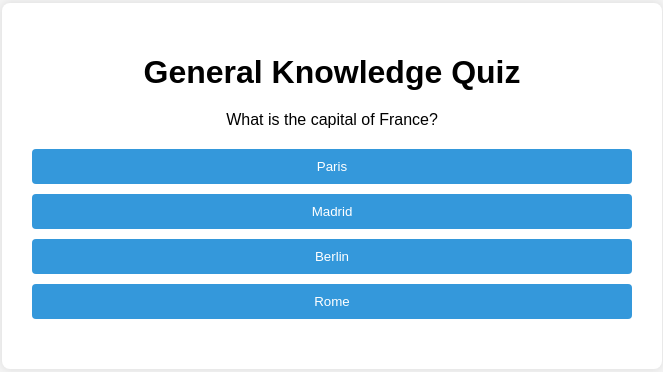
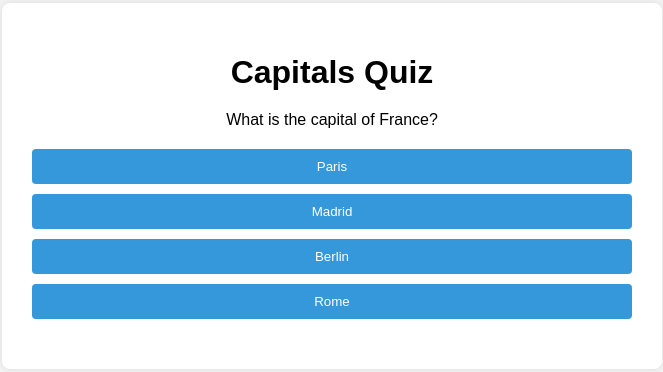
Before and after one commit to cheetahcubj123/cheetahcubj123.github.io, a plain HTML site: page index.html in a window 1280 px wide. Shown: the part 214-586 px from the top of the page, without its empty margins (308-971 px from the left). Drawn offline with Linux system fonts and the light colour scheme.

Commit message:
Update index.html

```diff
--- a/index.html
+++ b/index.html
@@ -7,7 +7,7 @@
 </head>
 <body>
   <div class="quiz-container">
-    <h1>General Knowledge Quiz</h1>
+    <h1>Capitals Quiz</h1>
     <div id="question-container">
       <div id="question">Question text</div>
       <div id="answer-buttons" class="btn-grid"></div>
```
